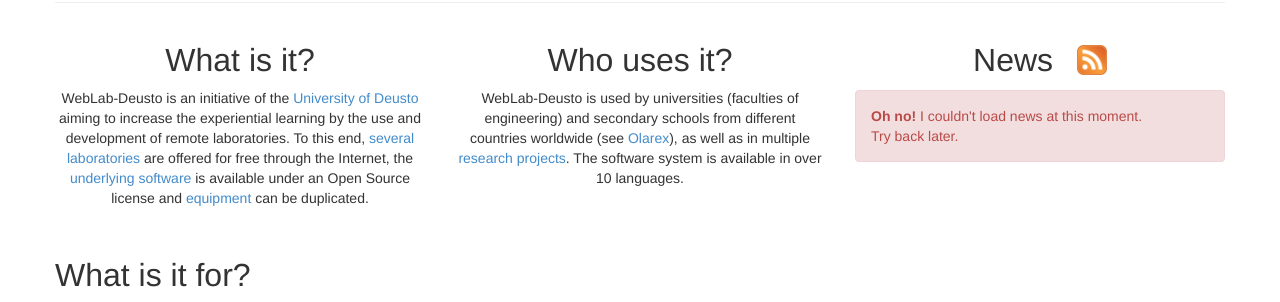
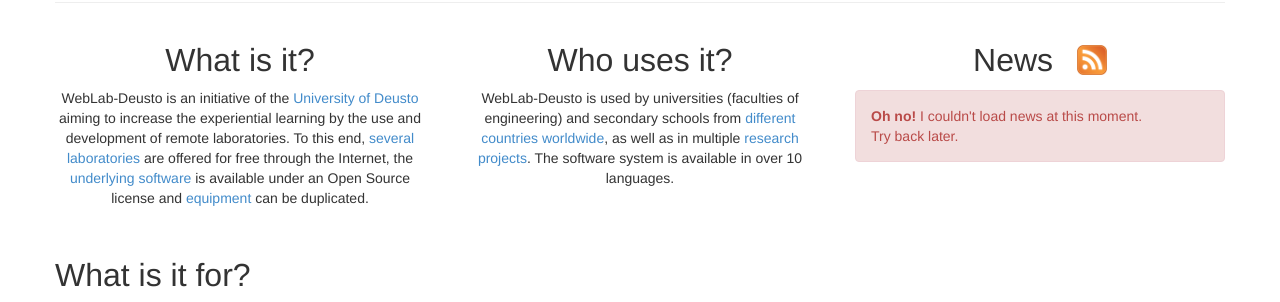
Before and after one commit to weblabdeusto/website, a Python web app: template templates/index.html in a window 1280 px wide. Shown: the part 789-1091 px from the top of the page. Run offline with Jinja, Linux system fonts and the light colour scheme; the template is opened without the code that fills it, so the values that code supplies are empty.

Commit message:
Change link

```diff
--- a/templates/index.html
+++ b/templates/index.html
@@ -57,7 +57,7 @@
         <div class="col-lg-4 text-center">
             <h2>Who uses it?</h2>
 
-            <p>WebLab-Deusto is used by universities (faculties of engineering) and secondary schools from different countries worldwide (see <a href="http://www.weblab.deusto.es/olarex/">Olarex</a>), as well as in multiple <a href="projects.html">research projects</a>. The software system is available in over 10 languages.</p>
+            <p>WebLab-Deusto is used by universities (faculties of engineering) and secondary schools from <a href="http://www.weblab.deusto.es/olarex/">different countries worldwide</a>, as well as in multiple <a href="projects.html">research projects</a>. The software system is available in over 10 languages.</p>
         </div>
 
         <div class="col-lg-4 text-center">
```
